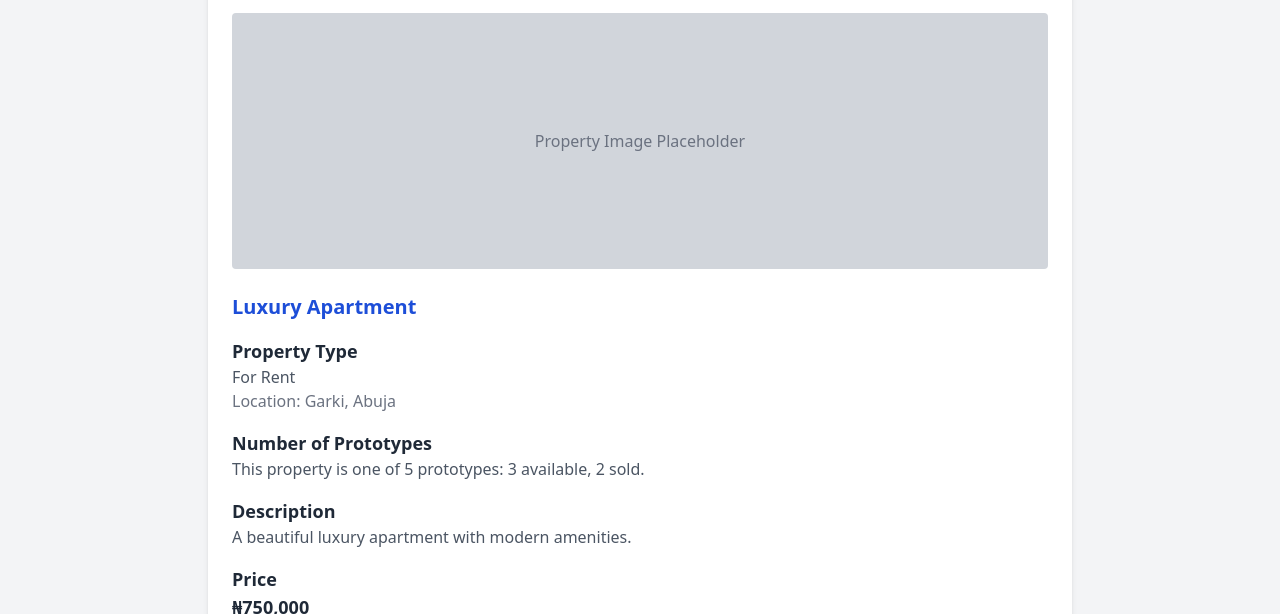
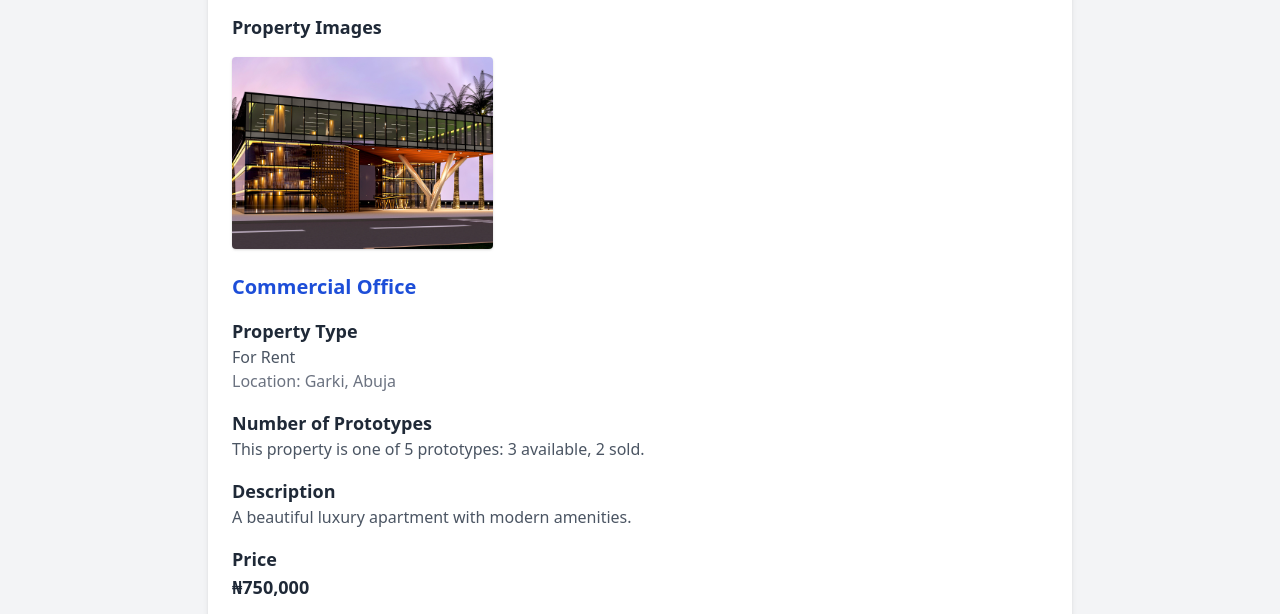
Before and after one commit to bledol-s/github_repo, a plain HTML site: page property_details.html in a window 1280 px wide. Shown: the part 179-793 px from the top of the page. Drawn offline with nearby package versions, Linux system fonts and the light colour scheme; some packages are replaced by stand-ins of ours.

Commit message:
Update property images section and change property title for accuracy

```diff
--- a/property_details.html
+++ b/property_details.html
@@ -29,14 +29,16 @@
 
   <!-- Property Images -->
   <div class="mb-6">
-    <div class="w-full h-64 bg-gray-300 rounded flex items-center justify-center">
-      <span class="text-gray-500">Property Image Placeholder</span>
+    <h3 class="text-lg font-bold text-gray-800">Property Images</h3>
+    <div class="grid grid-cols-1 sm:grid-cols-2 lg:grid-cols-3 gap-4 mt-4">
+      <img src="images/commercial.jpg" alt="Property Image 1" class="w-full h-48 object-cover rounded shadow">
     </div>
+  </div>
   </div>
 
   <!-- Property Title -->
   <div class="space-y-4">
-    <h3 id="property-title" class="text-xl font-bold text-blue-700">Luxury Apartment</h3>
+    <h3 id="property-title" class="text-xl font-bold text-blue-700">Commercial Office</h3>
   </div>
 
   <!-- Rent, Lease, or Purchase -->
```
